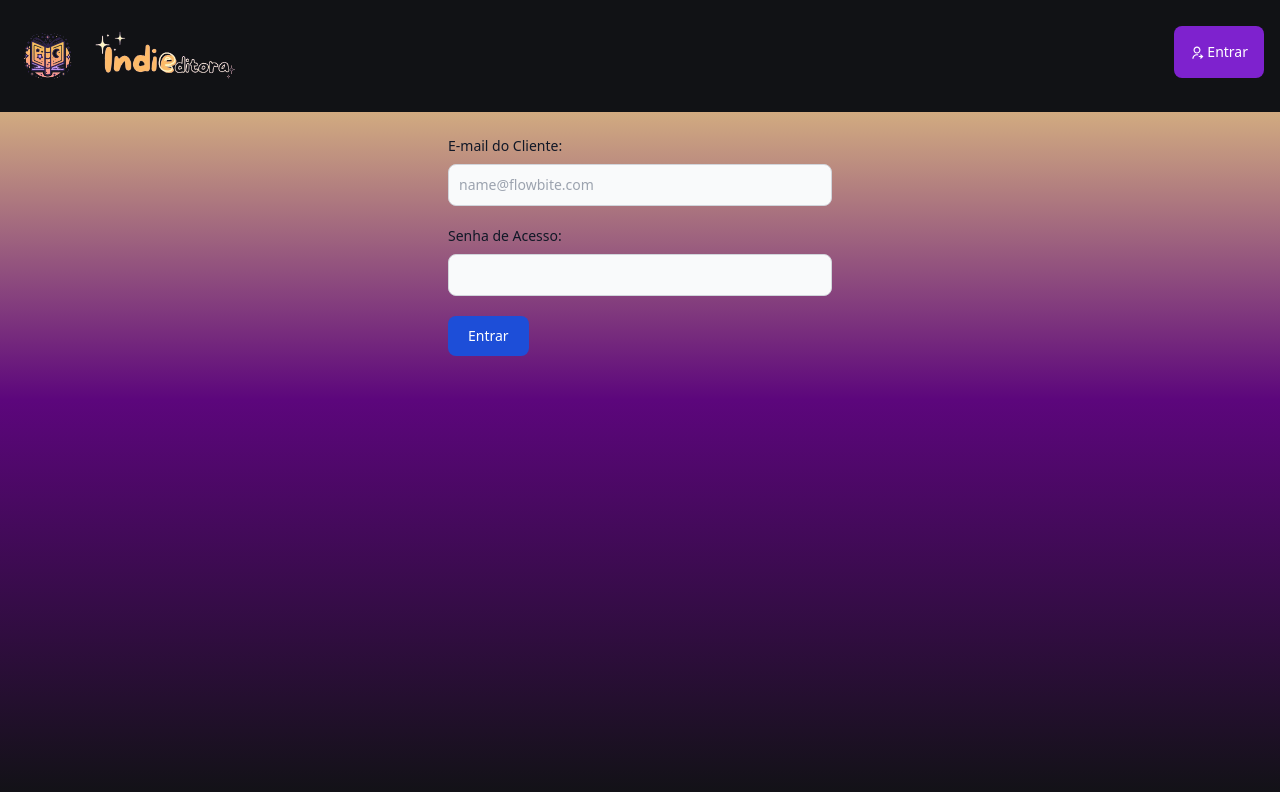
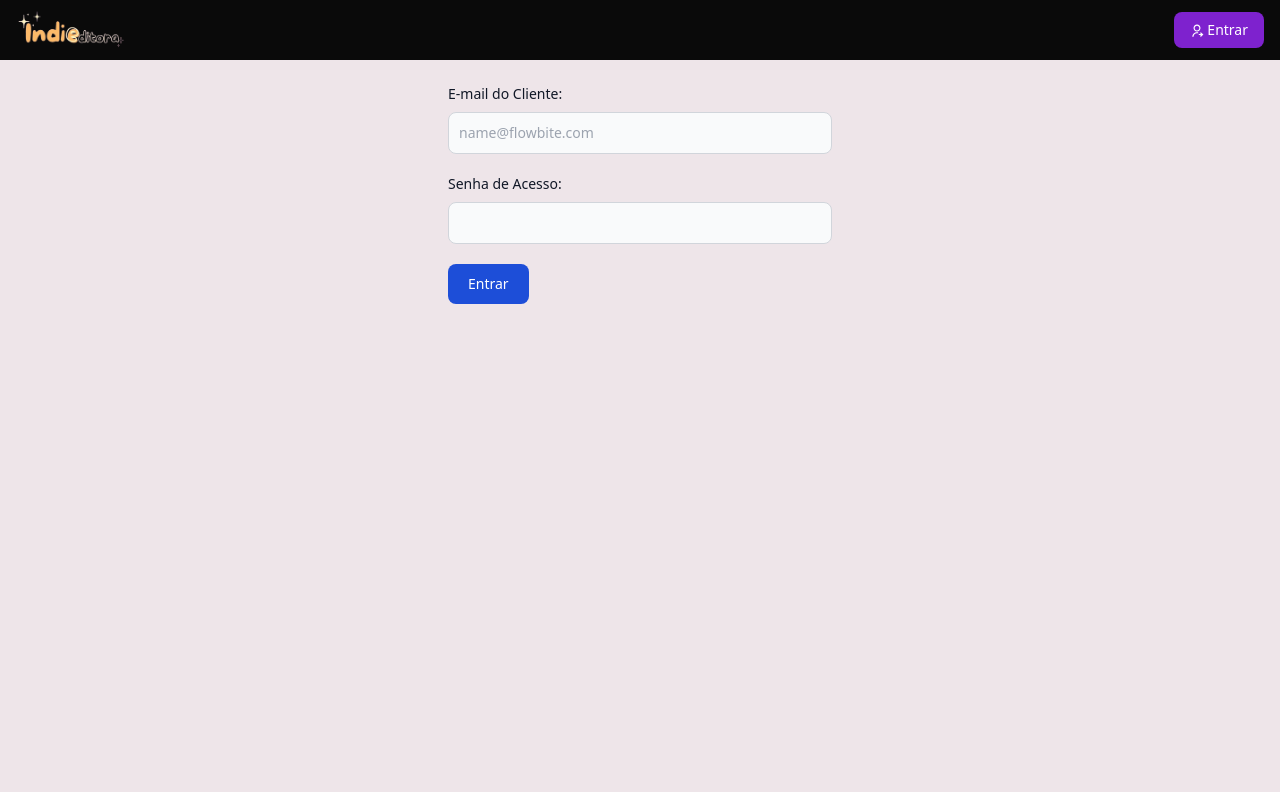
Before and after one commit to mariaantoniadev/API-editora, a Next.js app in the folder frontend/: page /login in a window 1280 px wide. Shown: the top 792 px of the page. Built offline with nearby package versions, Linux system fonts and the light colour scheme.

Commit message:
change design on UX

```diff
--- a/frontend/src/app/components/Titulo.tsx
+++ b/frontend/src/app/components/Titulo.tsx
@@ -28,16 +28,12 @@ function Titulo() {
 
   return (
     <nav
-      style={{ backgroundColor: "#111215", borderColor: "#111215" }}
-      className="border-blue-300 py-2 bg-blue-200 dark:bg-blue-900 dark:border-blue-100"
+      style={{ backgroundColor: "#0A0A0A", borderColor: "#0A0A0A" }}
+      className="border-blue-300 py-1.5 bg-blue-200 dark:bg-blue-900 dark:border-blue-100"
     >
-      <div className="max-w-screen-xl flex flex-wrap items-center justify-between mx-auto p-4">
-        <Link
-          href="/"
-          className="flex items-center space-x-3 rtl:space-x-reverse"
-        >
-          <img src="./logo.png" className="h-16" alt="Editora Logo" />
-          <img src="./logoescrito.png" className="h-16" alt="Editora Logo" />
+      <div className="max-w-screen-xl flex items-center justify-between mx-auto px-4">
+        <Link href="/" className="flex items-center space-x-2 rtl:space-x-reverse">
+          <img src="./logoescrito.png" className="w-28" alt="Editora Logo" />
         </Link>
         <button
           data-collapse-toggle="navbar-solid-bg"
@@ -64,20 +60,19 @@ function Titulo() {
           </svg>
         </button>
         <div className="hidden w-full md:block md:w-auto" id="navbar-solid-bg">
-          <ul className="flex flex-col font-medium mt-4 rounded-lg bg-orange-50 md:space-x-8 rtl:space-x-reverse md:flex-row md:mt-0 md:border-0 md:bg-transparent dark:bg-orange-800 md:dark:bg-transparent dark:border-orange-700">
+          <ul className="flex flex-col font-medium mt-4 rounded-lg bg-orange-50 md:space-x-6 rtl:space-x-reverse md:flex-row md:mt-0 md:border-0 md:bg-transparent dark:bg-orange-800 md:dark:bg-transparent dark:border-orange-700">
             <li className="text-white">
               {idClienteLogado ? (
-                <div>
-                  {nomeClienteLogado} -
+                <div className="flex items-center space-x-2">
+                  <span>{nomeClienteLogado}</span>
                   <span onClick={logout} style={{ cursor: "pointer" }}>
-                    {" "}
                     <RxExit className="inline" title="Sair" />
                   </span>
                 </div>
               ) : (
                 <Link
                   href="/login"
-                  className="block py-4 px-4 md:py-4 md:px-4 focus:outline-none text-white bg-purple-700 hover:bg-purple-800 focus:ring-4 focus:ring-purple-300 font-medium rounded-lg text-sm mb-2 dark:bg-purple-600 dark:hover:bg-purple-700 dark:focus:ring-purple-900 min-w-[90px] min-h-[50px]"
+                  className="block py-2 px-4 focus:outline-none text-white bg-purple-700 hover:bg-purple-800 focus:ring-4 focus:ring-purple-300 font-medium rounded-lg text-sm dark:bg-purple-600 dark:hover:bg-purple-700 dark:focus:ring-purple-900"
                   aria-current="page"
                 >
                   <RiUserShared2Line className="inline" /> Entrar
--- a/frontend/tailwind.config.ts
+++ b/frontend/tailwind.config.ts
@@ -10,7 +10,7 @@ const config: Config = {
   theme: {
     extend: {
       backgroundImage: {
-        'gradient-to-bottom': 'linear-gradient(to bottom, #FFEB82, #5C067C, #111215)',
+        'gradient-to-bottom': 'linear-gradient(to bottom, #EEE5E9, #EEE5E9, #EEE5E9)',
       },
       colors: {
         'custom-color': '#fffae5',
```
